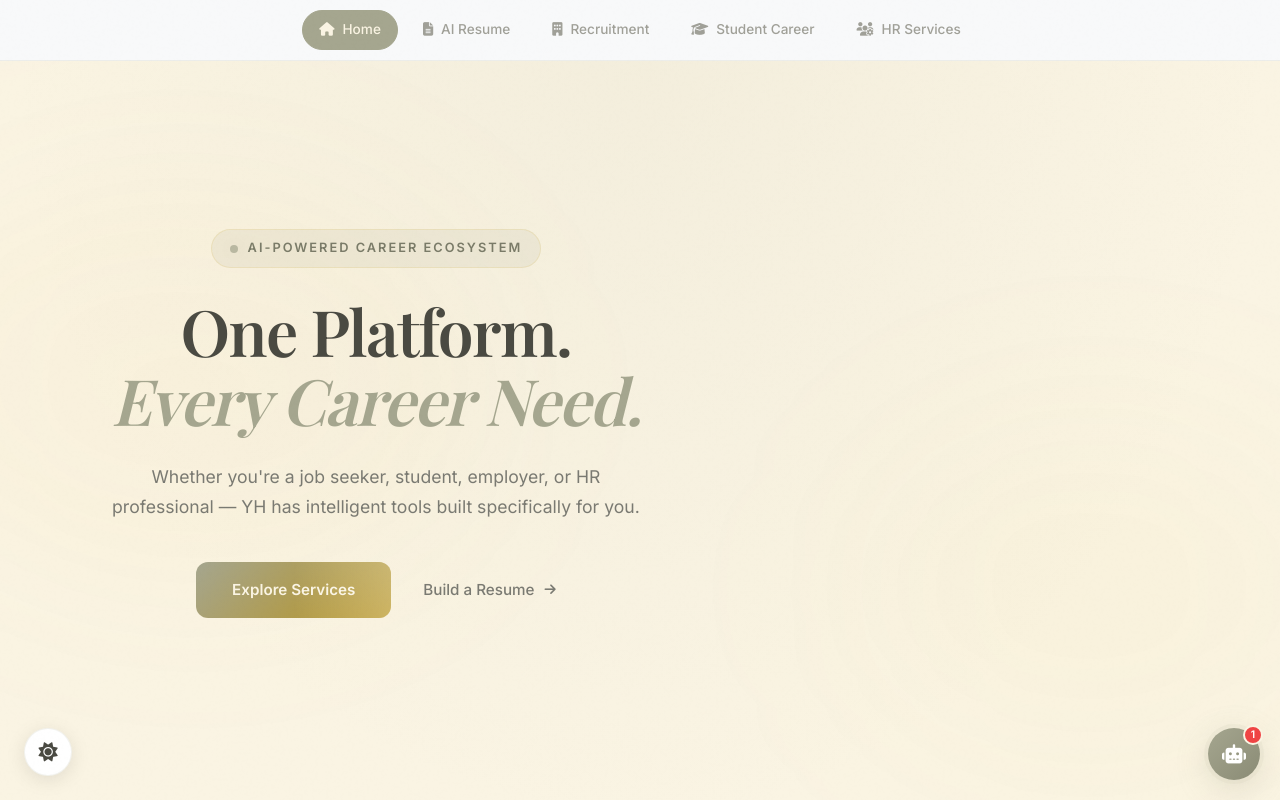
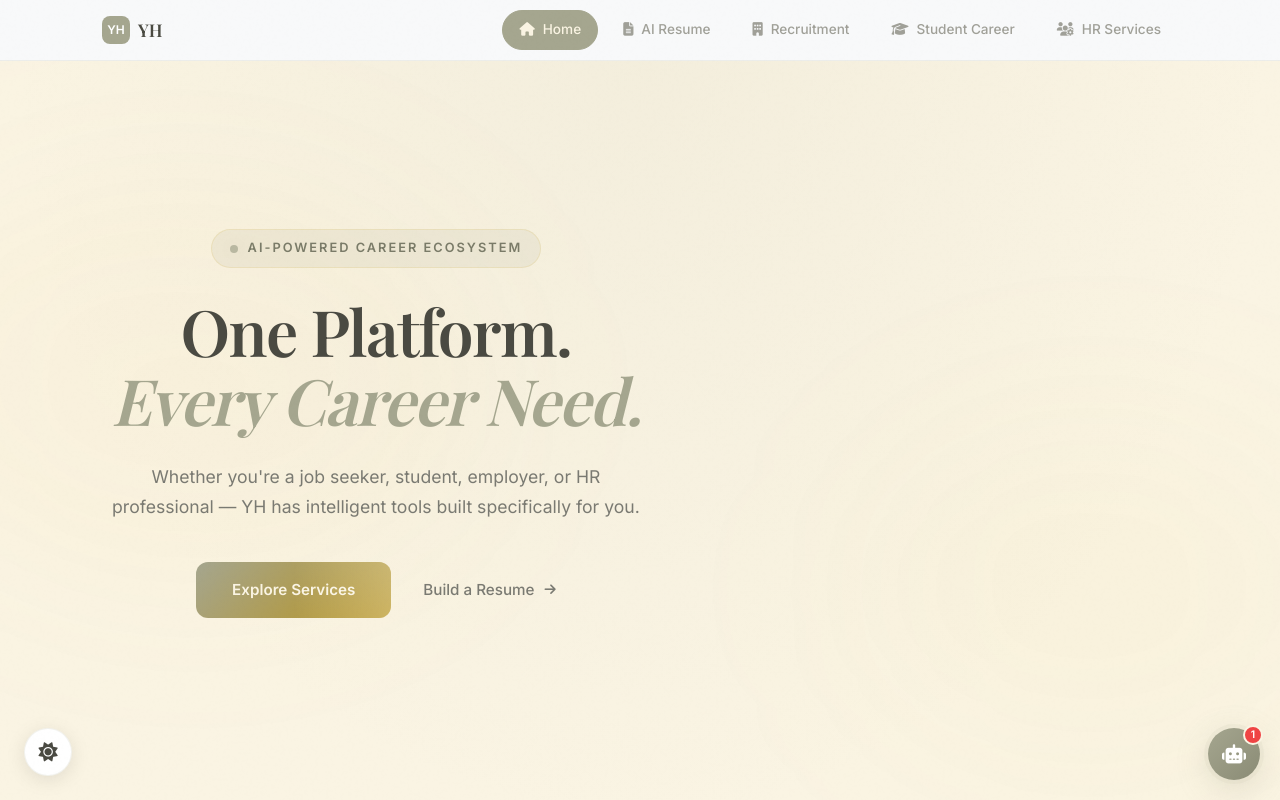
Before and after one commit to yuenhui2007-hash/jishua, a plain HTML site: page index.html in a window 1280 px wide. Shown: the top 800 px of the page. Drawn offline with nearby package versions, Linux system fonts and the light colour scheme; no server answers; some icons are missing; a web font is replaced by a local one.

Commit message:
Restructure top nav: YH brand on left, links on right

```diff
--- a/css/main.css
+++ b/css/main.css
@@ -1695,10 +1695,40 @@ body {
     top: 0; left: 0; right: 0;
     z-index: 101;
 }
+.vertical-nav .container {
+    display: flex;
+    align-items: center;
+    justify-content: space-between;
+}
+.vertical-nav-brand {
+    font-family: var(--font-serif);
+    font-size: 1.1rem;
+    font-weight: 600;
+    color: var(--text);
+    text-decoration: none;
+    display: flex;
+    align-items: center;
+    gap: 8px;
+    flex-shrink: 0;
+    margin-right: 20px;
+}
+.vertical-nav-brand span {
+    width: 28px;
+    height: 28px;
+    border-radius: 8px;
+    background: var(--accent);
+    color: #fff;
+    font-family: var(--font-sans);
+    font-size: 0.75rem;
+    font-weight: 700;
+    display: flex;
+    align-items: center;
+    justify-content: center;
+}
 .vertical-nav-links {
     display: flex;
     gap: 8px;
-    justify-content: center;
+    justify-content: flex-end;
     flex-wrap: wrap;
 }
 .vertical-nav-links a {
--- a/index.html
+++ b/index.html
@@ -21,6 +21,7 @@
 
     <div class="vertical-nav">
         <div class="container">
+            <a href="index.html" class="vertical-nav-brand"><span>YH</span> YH</a>
             <div class="vertical-nav-links">
                 <a href="index.html" class="active"><i class="fas fa-home"></i> Home</a>
                 <a href="#ai-resume"><i class="fas fa-file-alt"></i> AI Resume</a>
```
Also changed, not shown: hr-services.html (+1 -0 lines), recruitment.html (+1 -0 lines), student-career.html (+1 -0 lines).
